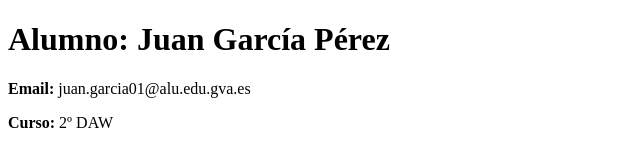
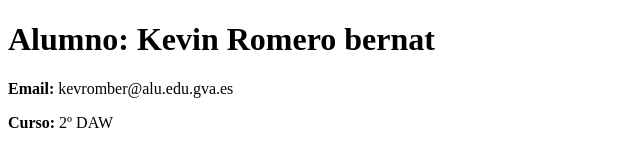
Before and after one commit to kevinbernat05/P1_4, a plain HTML site: page index.html in a window 1280 px wide. Shown: the whole page, without its empty margins (0-640 px from the left). Drawn offline with Linux system fonts and the light colour scheme.

Commit message:
Update index.html

```diff
--- a/index.html
+++ b/index.html
@@ -6,8 +6,8 @@
   <title>Práctica 1.4 - Despliegue Web</title>
 </head>
 <body>
-  <h1>Alumno: Juan García Pérez</h1>
-  <p><strong>Email:</strong> juan.garcia01@alu.edu.gva.es</p>
+  <h1>Alumno: Kevin Romero bernat</h1>
+  <p><strong>Email:</strong> kevromber@alu.edu.gva.es</p>
   <p><strong>Curso:</strong> 2º DAW</p>
 </body>
 </html>
```
